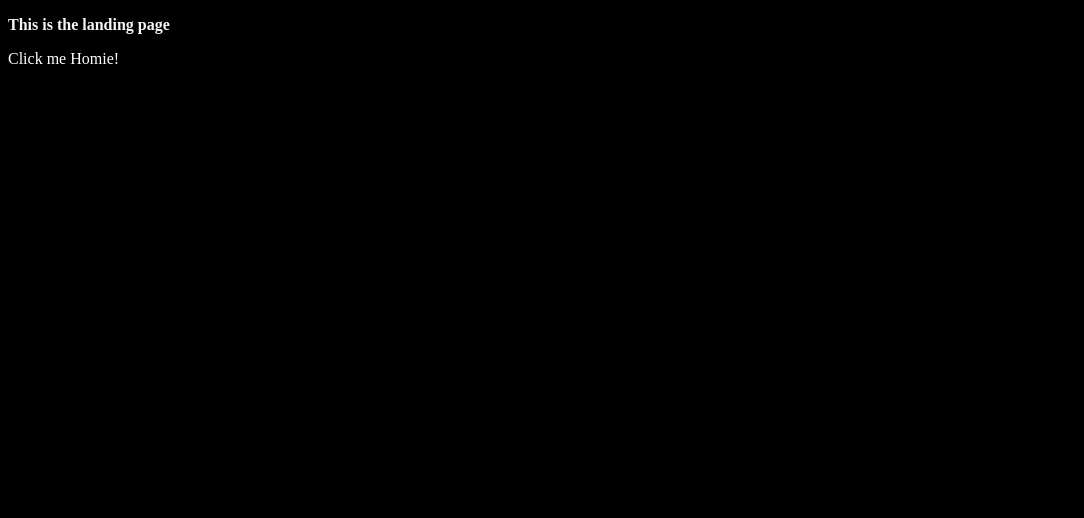
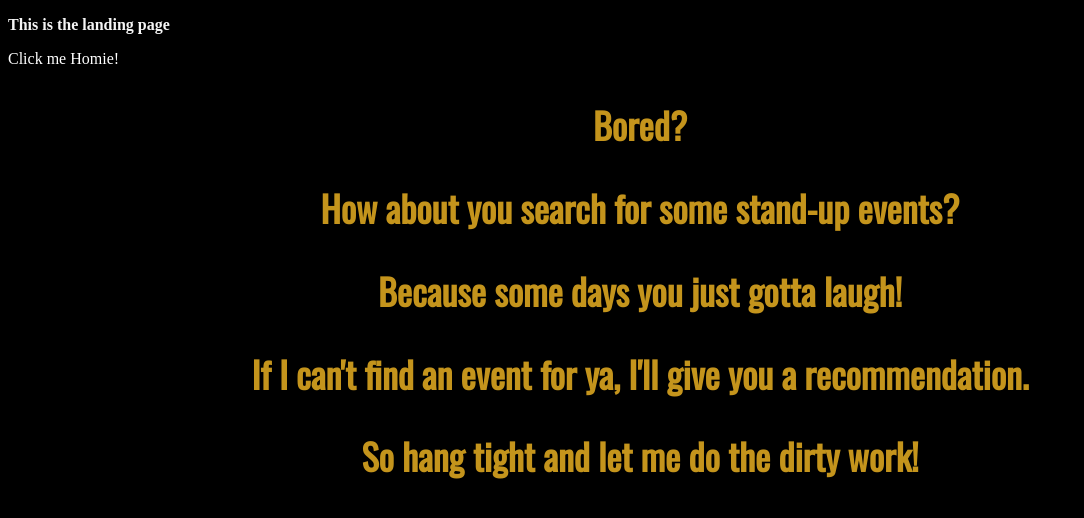
Before and after one commit to dav2113534/SearchTube, a plain HTML site: page home.html in a window 1280 px wide. Shown: the whole page, without its empty margins (0-1084 px from the left). Drawn offline with nearby package versions, Linux system fonts and the light colour scheme; a web font is replaced by a local one.

Commit message:
transfered section tag to home.html

```diff
--- a/home.html
+++ b/home.html
@@ -17,6 +17,13 @@
 <body>
     <p>This is the landing page</p>
     <a href="index.html">Click me Homie!</a>
+    <section class="intro">
+        <h1 class='row'>Bored?</h1>
+        <h1 class='row'>How about you search for some stand-up events?</h1>
+        <h1 class='row'>Because some days you just gotta laugh!</h1>
+        <h1>If I can't find an event for ya, I'll give you a recommendation.</h1>
+        <h1>So hang tight and let me do the dirty work!</h1>
+    </section>
 </body>
 
 </html>
```
Also changed, not shown: index.html (+1 -7 lines).
